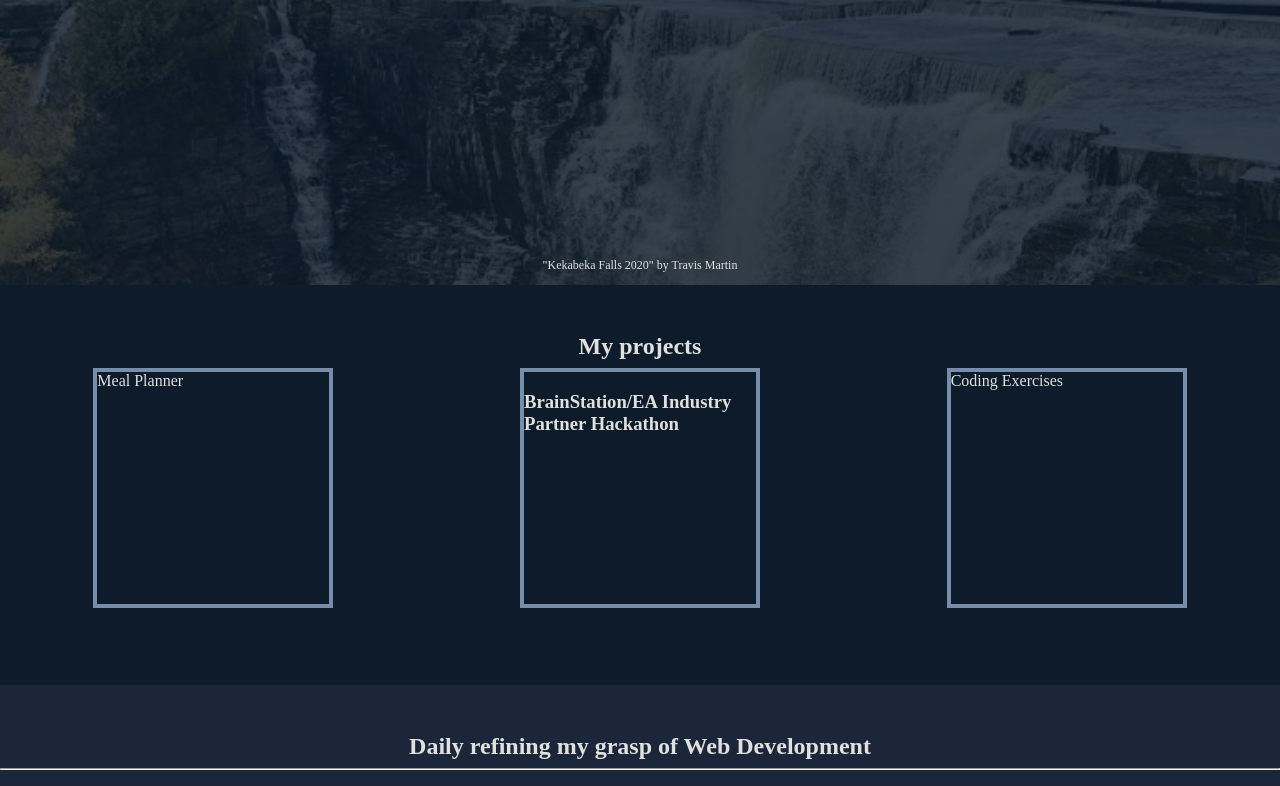
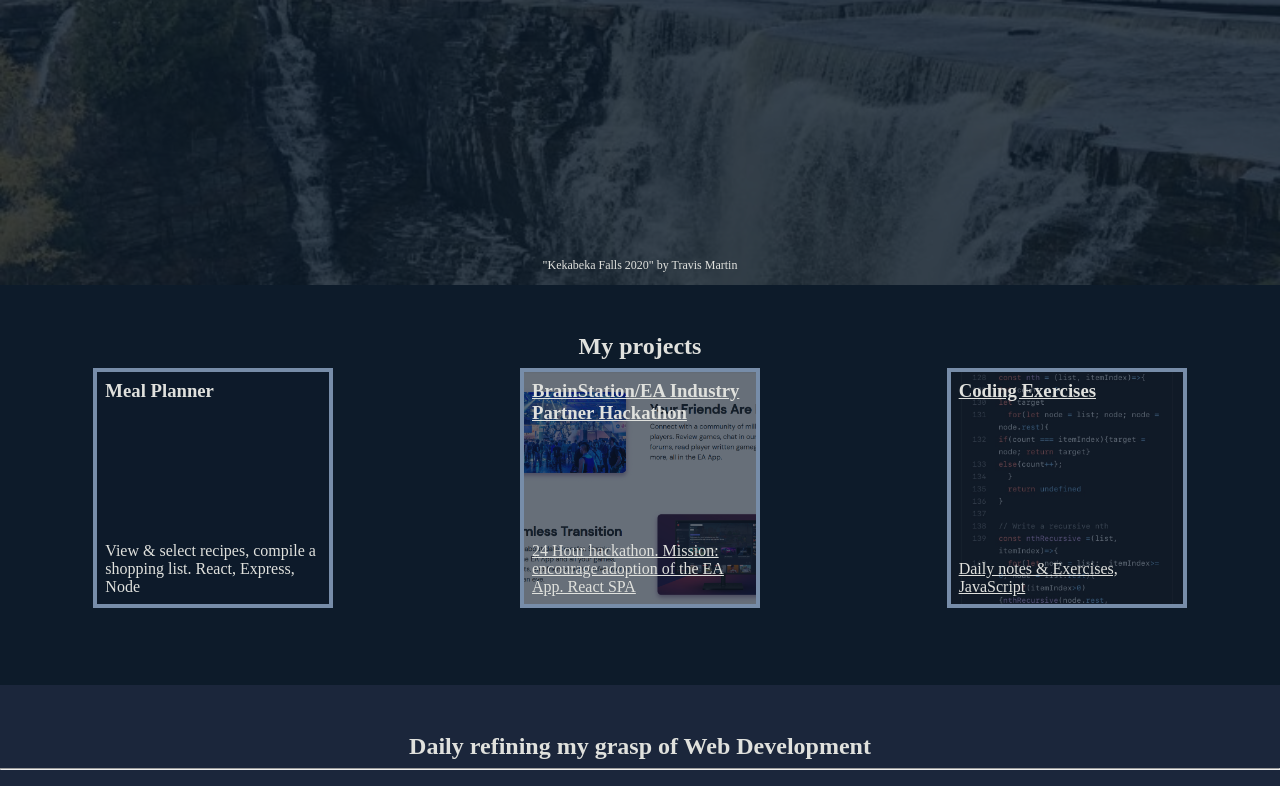
Before and after one commit to trvsm/travis-martin-portfolio, a React (Vite) app: page / in a window 1280 px wide. Shown: the part 515-1301 px from the top of the page. Built offline with nearby package versions, Linux system fonts and the light colour scheme.

Commit message:
add project images & descriptions
<body>

Issue #

```diff
--- a/src/components/projects/Projects.jsx
+++ b/src/components/projects/Projects.jsx
@@ -5,12 +5,35 @@ export default function Projects() {
     <div className="projects" id="projects">
       <h2 className="projects__title">My projects</h2>
       <div className="projects__gallery">
-        <div className="projects__feature">Meal Planner</div>
-        <div className="projects__feature">
+        <div className="projects__feature projects__feature--meal">
+          <h3 className="projects__name">Meal Planner</h3>
+          <p className="projects__description">
+            View & select recipes, compile a shopping list. React, Express, Node
+          </p>
+        </div>
+        <a
+          href="https://github.com/trvsm/ea-industry-frontend"
+          target={"blank"}
+          className="projects__feature projects__feature--ea"
+        >
           <h3 className="projects__name">
             BrainStation/EA Industry Partner Hackathon
-          </h3></div>
-        <div className="projects__feature">Coding Exercises</div>
+          </h3>
+          <p className="projects__description">
+            24 Hour hackathon. Mission: encourage adoption of the EA App. React
+            SPA
+          </p>
+        </a>
+        <a
+          href="https://github.com/trvsm/coding-exercises"
+          target={"blank"}
+          className="projects__feature projects__feature--exercise"
+        >
+          <h3 className="projects__name">Coding Exercises</h3>
+          <p className="projects__description">
+            Daily notes & Exercises, JavaScript
+          </p>
+        </a>
       </div>
     </div>
   );
--- a/src/components/projects/projects.scss
+++ b/src/components/projects/projects.scss
@@ -8,6 +8,10 @@
     padding-top: 3rem;
     @include mx.heading;
   }
+  &__name,
+  &__description {
+    margin: 0;
+  }
   &__gallery {
     min-width: 80vw;
     display: flex;
@@ -16,10 +20,23 @@
     justify-content: space-around;
   }
   &__feature {
+    display: flex;
+    flex-direction: column;
+    justify-content: space-between;
     margin: 0.5rem;
-    display: flex;
     width: 15rem;
     aspect-ratio: 1;
     border: 4px solid $divider;
+    box-shadow: inset 0 0 0 50vw #0d1b2aa0;
+    padding: 0.5rem;
+    background-position: center;
+    background-size: cover;
+    background-repeat: no-repeat;
+    &--ea {
+      background-image: url(/Screenshot\ from\ 2023-01-09\ 15-08-06.png);
+    }
+    &--exercise {
+      background-image: url(/88AA8E5B-0474-4186-8B24-D31474668047.jpeg);
+    }
   }
 }
```
Also changed, not shown: public/88AA8E5B-0474-4186-8B24-D31474668047.jpeg (added), public/Screenshot from 2023-01-09 15-08-06.png (added).
